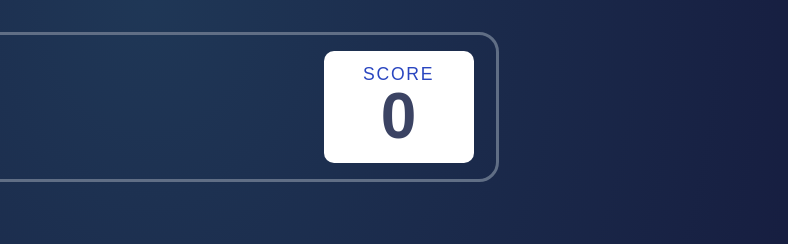
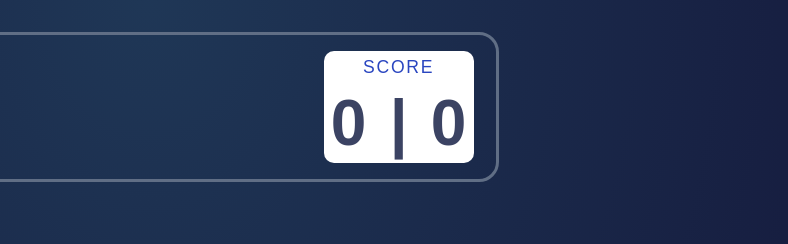
Before and after one commit to CarlosMoralesR/Rock-Paper-Scissors, a plain HTML site: page index.html in a window 1280 px wide. Shown: the top 244 px of the page, 491-1279 px from the left. Drawn offline with Linux system fonts and the light colour scheme; a web font is replaced by a local one.

Commit message:
Agregando puntos de CPU

```diff
--- a/app.js
+++ b/app.js
@@ -28,7 +28,9 @@ const resultText = document.querySelector('.results_text');
 const playAgainBtn = document.querySelector('.play-again');
 
 const scoreNumber = document.querySelector('.score_number');
+const scoreNumberAI = document.querySelector('.score_number_ai');
 let score = 0;
+let scoreAI = 0;
 
 choiceButtons.forEach( button => {
     button.addEventListener("click", () => {
@@ -74,7 +76,7 @@ function displayWinner(results) {
             keepScore(1);
         } else if (aiWins) {
             resultText.innerText = "you lose";
-            keepScore(-1);
+            keepScoreAI(1);
         } else {
             resultText.innerText = "draw";
         }
@@ -90,6 +92,11 @@ function isWinner (results) {
 function keepScore(point) {
     score += point;
     scoreNumber.innerText = score;
+}
+
+function keepScoreAI(point) {
+    scoreAI += point;
+    scoreNumberAI.innerText = scoreAI;
 }
 
 playAgainBtn.addEventListener("click", () => {
--- a/index.html
+++ b/index.html
@@ -17,6 +17,8 @@
       <div class="score">
         <div class="score_title">score</div>
         <div class="score_number">0</div>
+        <div class="score_divider">|</div>
+        <div class="score_number_ai">0</div>
       </div>
     </header>
     <section class="game">
--- a/styles.css
+++ b/styles.css
@@ -53,10 +53,14 @@ body {
 }
 
 .score {
-    display: flex;
-    flex-direction: column;
+    display: grid;
+    grid-template-columns: repeat(3, 1fr);
+    grid-template-areas:
+        "title title title"
+        "score-you divider score-ai";
     align-items: center;
     justify-content: center;
+    text-align: center;
     background: #fff;
     border-radius: 10px;
     width: 150px;
@@ -65,12 +69,29 @@ body {
 }
 
 .score_title {
+    grid-area: title;
     font-size: 1.1rem;
     letter-spacing: 0.1em;
+    font-weight: 500;
     color: var(--score-text);
 }
 
+.score_divider {
+    grid-area: divider;
+    font-size: 4rem;
+    font-weight: 700;
+    color: var(--dark-text);
+}
+
 .score_number {
+    grid: score-you;
+    font-size: 4rem;
+    font-weight: 700;
+    color: var(--dark-text);
+}
+
+.score_number_ai {
+    grid-area: score-ai;
     font-size: 4rem;
     font-weight: 700;
     color: var(--dark-text);
```
